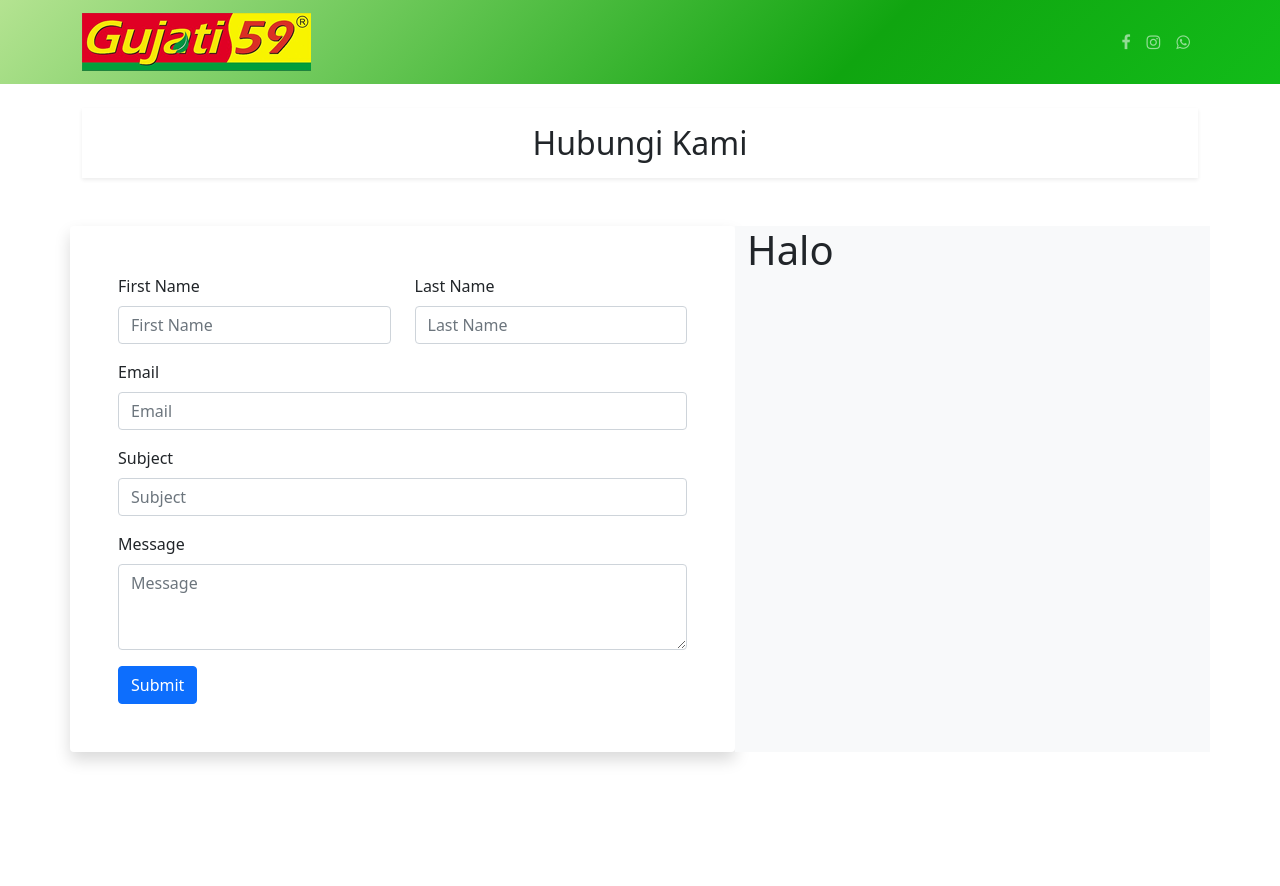
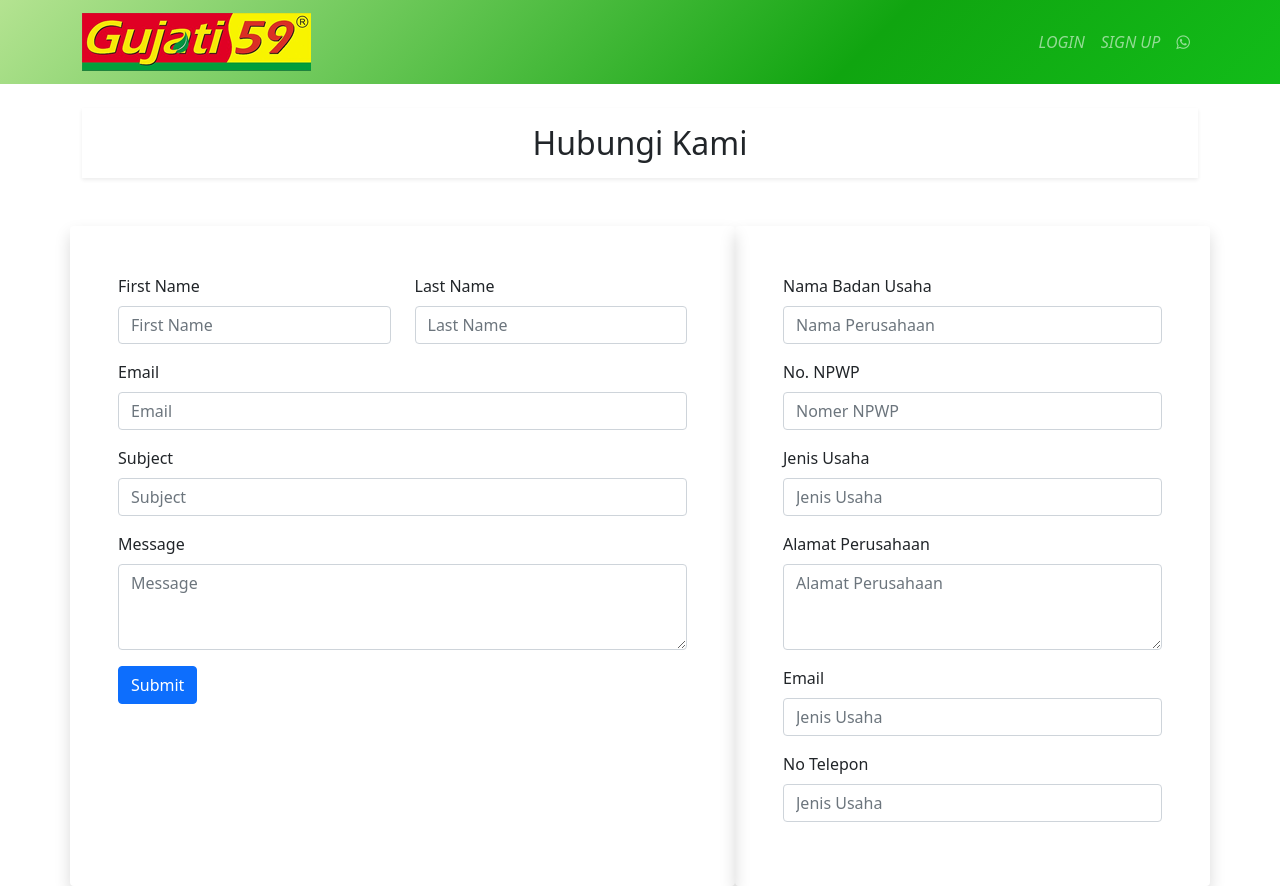
Before and after one commit to achmadfazza/client-eproc-gjt, a Next.js app: page /checkout in a window 1280 px wide. Before the commit the page ends 800 px from the top, so only its background shows below. Built offline with nearby package versions, Linux system fonts and the light colour scheme.

Commit message:
update landing page

```diff
--- a/pages/detail/[id].js
+++ b/pages/detail/[id].js
@@ -59,7 +59,7 @@ export default function detail() {
 									<td>{dataItem.name}</td>
 								</tr>
 								<tr>
-									<th>Jenis Pengadaan</th>
+									<th>Kategori</th>
 									<td>{dataCategory.name}</td>
 								</tr>
 								<tr>
@@ -86,8 +86,9 @@ export default function detail() {
 						</Table>
 					</Col>
 				</Row>
-				<Separator className="pt-3" />
+				<Separator className="pt-4" />
 				<Buttons />
+				<Separator className="p-4" />
 			</Container>
 			<Footer />
 		</Layout>
--- a/pages/index.js
+++ b/pages/index.js
@@ -18,6 +18,8 @@ export default function Home() {
 
 			<Tabel />
 
+			<Separator className="pb-3" />
+
 			<Footer />
 		</Layout>
 	);
--- a/src/components/home/Contact.js
+++ b/src/components/home/Contact.js
@@ -66,9 +66,43 @@ const Contact = () => {
 							</Modal.Footer>
 						</Modal>
 					</div>
-					<div className="col-md-5 bg-light">
-						<div className="ml-5">
-							<h1>Halo</h1>
+					<div className="col-md-5 shadow rounded p-5">
+						<div className="col mb-3">
+							<label className="form-label">Nama Badan Usaha</label>
+							<input
+								type="text"
+								name="firstName"
+								id="firstName"
+								className="form-control"
+								placeholder="Nama Perusahaan"
+							/>
+						</div>
+						<div className="col mb-3">
+							<label className="form-label">No. NPWP</label>
+							<input type="text" name="firstName" id="firstName" className="form-control" placeholder="Nomer NPWP" />
+						</div>
+						<div className="col mb-3">
+							<label className="form-label">Jenis Usaha</label>
+							<input type="text" name="firstName" id="firstName" className="form-control" placeholder="Jenis Usaha" />
+						</div>
+						<div className="col mb-3">
+							<label className="form-label">Alamat Perusahaan</label>
+							<textarea
+								type="text"
+								name="firstName"
+								id="firstName"
+								className="form-control"
+								placeholder="Alamat Perusahaan"
+								rows={3}
+							/>
+						</div>
+						<div className="col mb-3">
+							<label className="form-label">Email</label>
+							<input type="text" name="firstName" id="firstName" className="form-control" placeholder="Jenis Usaha" />
+						</div>
+						<div className="col mb-3">
+							<label className="form-label">No Telepon</label>
+							<input type="text" name="firstName" id="firstName" className="form-control" placeholder="Jenis Usaha" />
 						</div>
 					</div>
 				</div>
--- a/src/components/home/Navigation.js
+++ b/src/components/home/Navigation.js
@@ -9,10 +9,10 @@ const Navigation = () => (
 		<Navbar.Collapse id="navbarScroll">
 			<Nav className="ms-auto">
 				<Nav.Link href="">
-					<i className="fa fa-facebook-f"></i>
+					<i>LOGIN</i>
 				</Nav.Link>
 				<Nav.Link href="">
-					<i className="fa fa-instagram"></i>
+					<i>SIGN UP</i>
 				</Nav.Link>
 				<Nav.Link href="">
 					<i className="fa fa-whatsapp"></i>
```
Also changed, not shown: src/components/home/Tabel.js (+8 -8 lines), styles/Home.css (line endings or trailing spaces).
